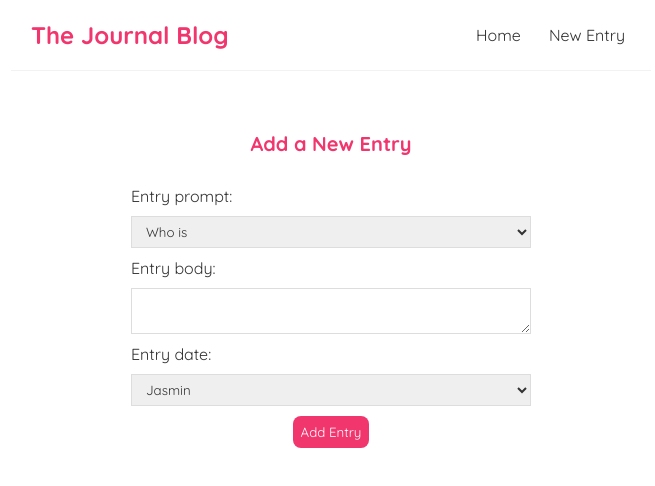
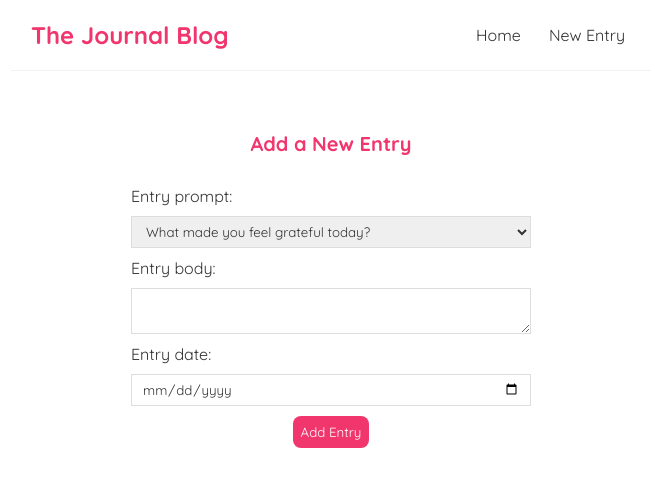
Before and after one commit to jsongcodes/journal-blog, a React (Create React App) app: page /create in a window 1280 px wide. Shown: the top 486 px of the page, without its empty margins (309-964 px from the left). Built offline with nearby package versions, Linux system fonts and the light colour scheme.

Commit message:
Added journal prompt to the controlled form

```diff
--- a/src/Create.js
+++ b/src/Create.js
@@ -23,8 +23,14 @@ const Create = () => {
       <form onSubmit={handleSubmit}>
         <label>Entry prompt:</label>
         <select value={prompt} onChange={(e) => setPrompt(e.target.value)}>
-          <option value="Who is">Who is</option>
-          <option value="What is">What is</option>
+          <option value="What made you feel grateful today?">What made you feel grateful today?</option>
+          <option value="What is your favorite thing about yourself and why?">What is your favorite thing about yourself and why?</option>
+          <option value="Who inspires you? Why?">Who inspires you? Why?</option>
+          <option value="WWhere would you like to visit? Why?">Where would you like to visit? Why?</option>
+          <option value="What are your priorities today?">What are your priorities today?</option>
+          <option value="Looking back, what are some things you have achieved?">Looking back, what are some things you have achieved?</option>
+          <option value="Name 3 things you will do for yourself today.">Name 3 things you will do for yourself today.</option>
+          <option value="What makes you happy? Why?">What makes you happy? Why?</option>
         </select>
 
         <label>Entry body:</label>
@@ -34,10 +40,12 @@ const Create = () => {
           onChange={(e) => setBody(e.target.value)}
         ></textarea>
         <label>Entry date:</label>
-        <select value={date} onChange={(e) => setDate(e.target.value)}>
-          <option value="Jasmin">Jasmin</option>
-          <option value="New User">New User</option>
-        </select>
+        <input
+            type="date"
+            value={date}
+            placeholder="DD/MM/YY"
+            onChange={(e) => setDate(e.target.value)}
+          />
         <button>Add Entry</button>
       </form>
     </div>
```
Also changed, not shown: data/db.json (+14 -9 lines).
